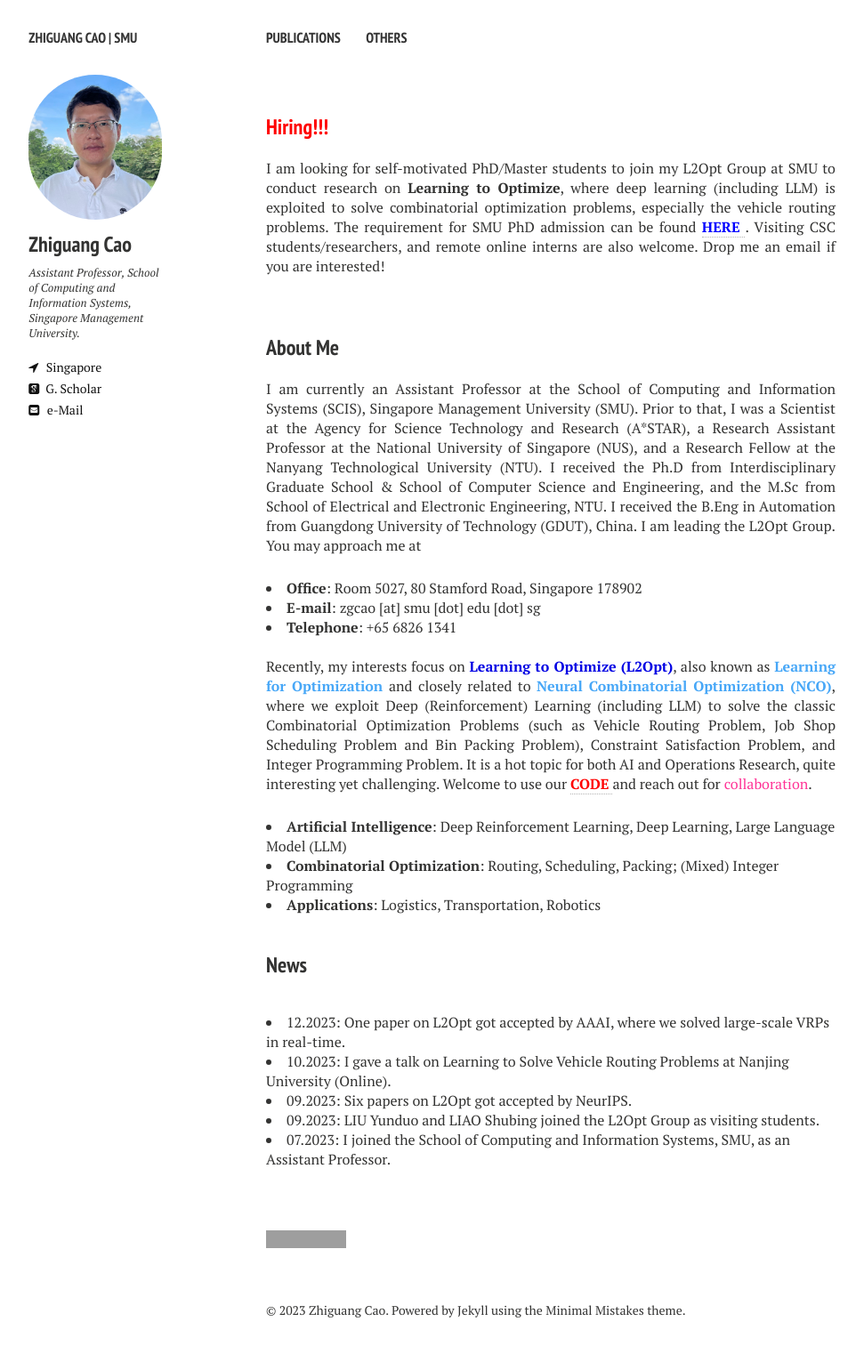
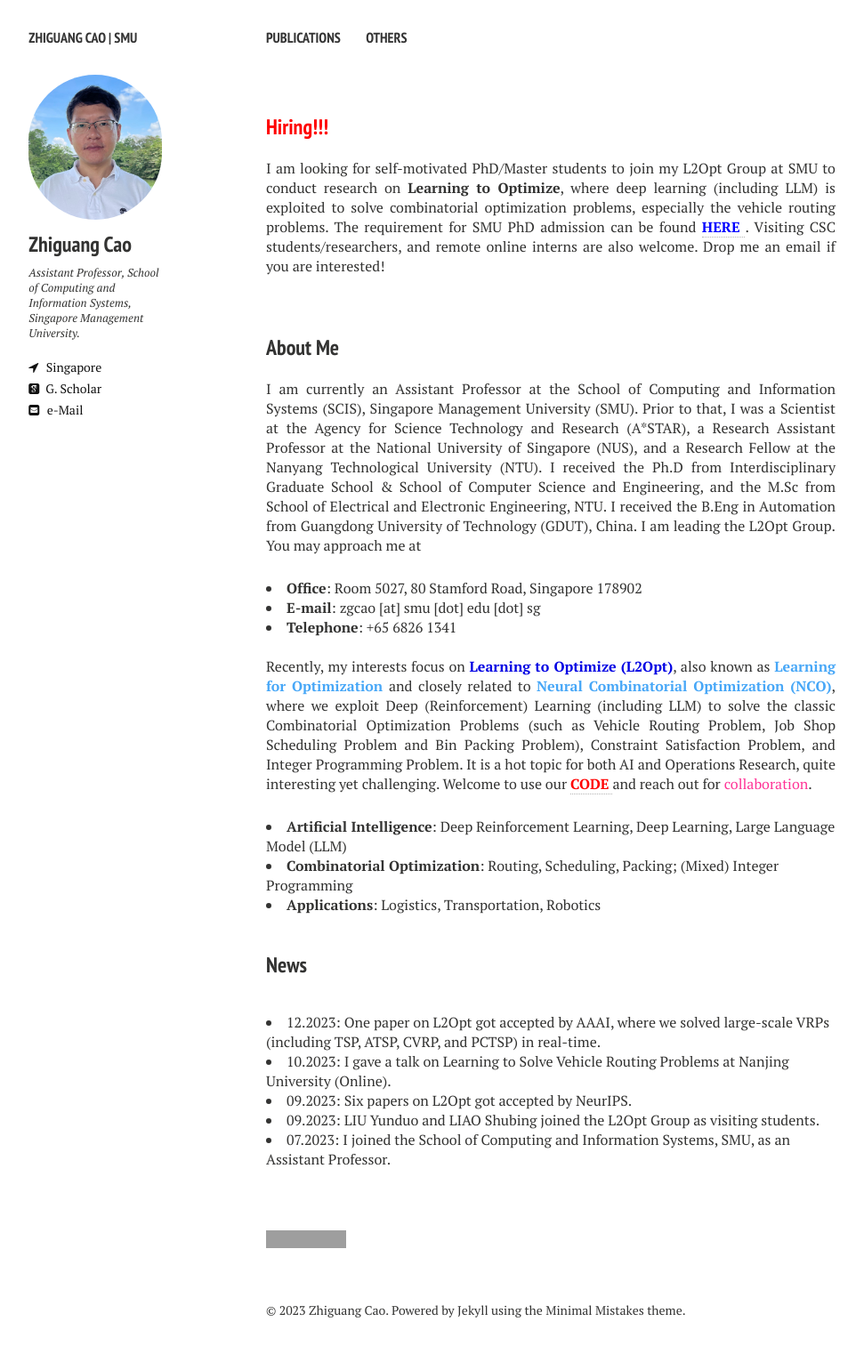
Before and after one commit to zhiguangcaosg/zhiguangcaosg.github.io, a Jekyll site: the page built from index.md, in a window 1280 px wide. Shown: the whole page at 89% size, without its empty margins (21-992 px from the left). Built offline with Jekyll 4.4.1, drawn with Linux system fonts in a browser that asks for light colours; nearby versions of some CDN libraries; grey boxes are pictures that could not be loaded.

Commit message:
Update index.md

```diff
--- a/index.md
+++ b/index.md
@@ -40,7 +40,7 @@ image: banner1.png
 <h3 style="margin-bottom:-8px;padding-top:20px;">News</h3> <br>
 
 <li>
-12.2023:  One paper on L2Opt got accepted by AAAI, where we solved large-scale VRPs in real-time.
+12.2023:  One paper on L2Opt got accepted by AAAI, where we solved large-scale VRPs (including TSP, ATSP, CVRP, and PCTSP) in real-time.
 </li>
 
 <li>
```
